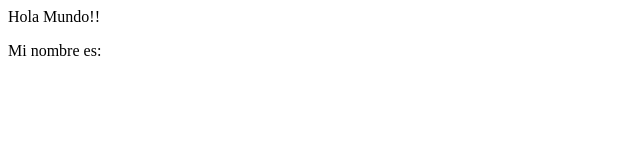
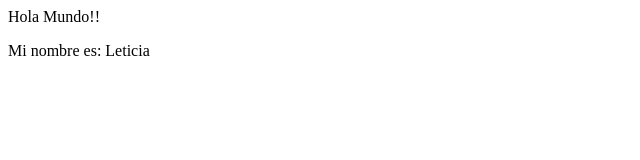
Before and after one commit to lfernabe/uax-devops-01, a plain HTML site: page index.html in a window 1280 px wide. Shown: the full height of the page, 0-640 px from the left. Drawn offline with Linux system fonts and the light colour scheme.

Commit message:
UPDATED: added my name

```diff
--- a/index.html
+++ b/index.html
@@ -4,6 +4,6 @@
 	</head>
 	<body>
 		<p>Hola Mundo!!</p>
-		<p>Mi nombre es:</p>
+		<p>Mi nombre es: Leticia</p>
 	</body>
 </html>
```
